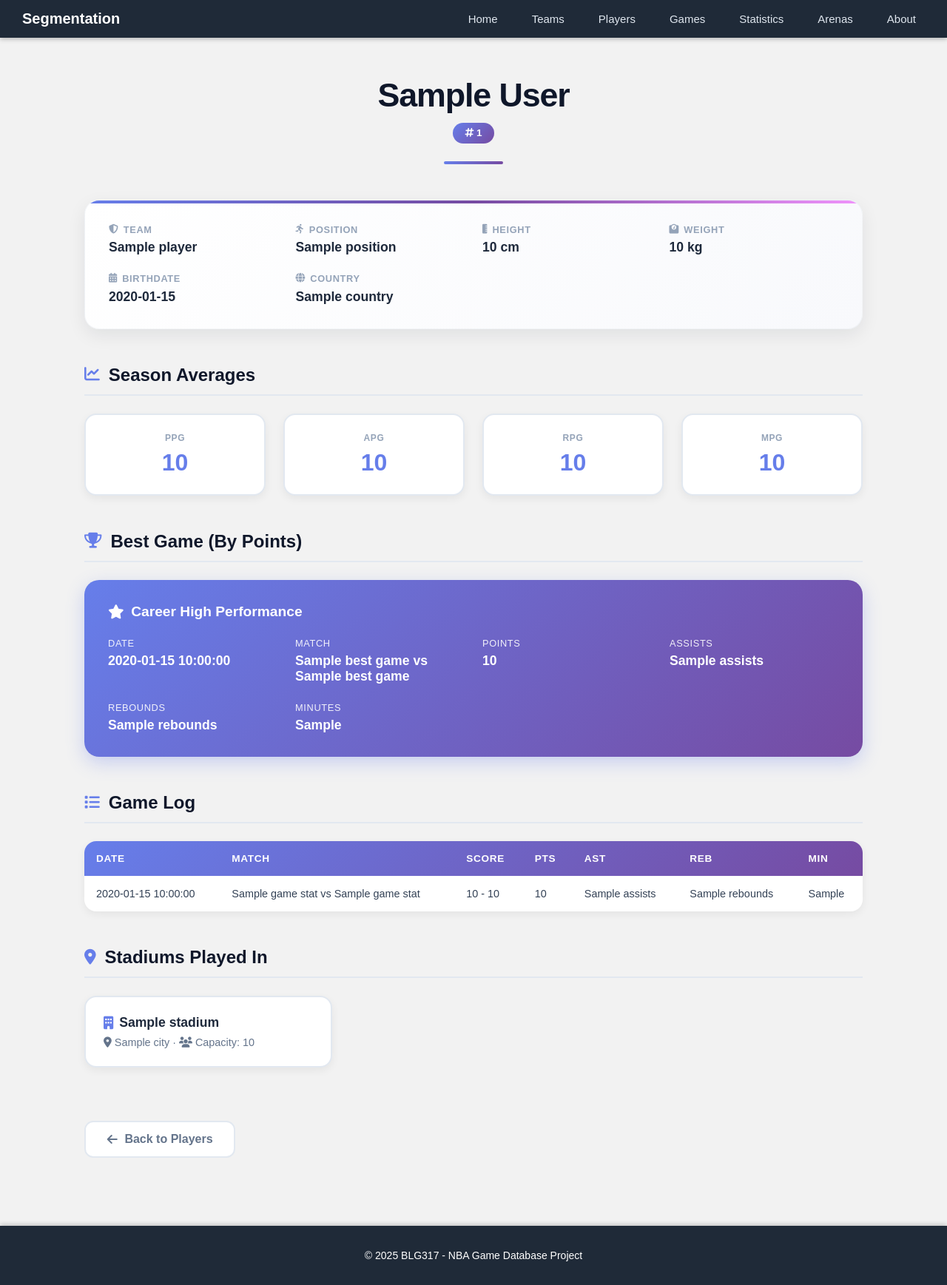
After one commit to wfatih/blg317e, a Flask app: template templates/players/player_view.html in a window 1280 px wide. The commit adds this page. Shown: the whole page at 74% size. Run offline with Flask 3, Linux system fonts and the light colour scheme; the template is opened without the code that fills it: most values are stand-ins (such as "Sample title", 1, 10 or a date in 2020).

Commit message:
oyuncu tekil sayfası eklendi

```diff
--- /dev/null
+++ b/templates/players/player_view.html
@@ -0,0 +1,539 @@
+{% extends "base.html" %}
+
+{% block content %}
+
+<style>
+/* ============================================
+   PLAYER VIEW - PREMIUM DESIGN
+============================================ */
+.player-view-container {
+    max-width: 1100px;
+    margin: 0 auto;
+    padding: 2rem 1.5rem;
+}
+
+/* Player Header */
+.player-header {
+    text-align: center;
+    margin-bottom: 3rem;
+    position: relative;
+}
+
+.player-header::after {
+    content: '';
+    display: block;
+    width: 80px;
+    height: 4px;
+    background: linear-gradient(90deg, #667eea 0%, #764ba2 100%);
+    margin: 1.5rem auto 0;
+    border-radius: 2px;
+}
+
+.player-name {
+    font-size: 2.8rem;
+    font-weight: 700;
+    color: #0f172a;
+    margin: 0;
+    letter-spacing: -0.025em;
+}
+
+.player-id-badge {
+    display: inline-block;
+    background: linear-gradient(135deg, #667eea 0%, #764ba2 100%);
+    color: white;
+    padding: 0.4rem 1rem;
+    border-radius: 20px;
+    font-size: 0.85rem;
+    font-weight: 600;
+    margin-top: 0.75rem;
+}
+
+/* Info Card */
+.player-info-card {
+    background: linear-gradient(135deg, #ffffff 0%, #f8f9fc 100%);
+    padding: 2rem;
+    border-radius: 20px;
+    box-shadow: 0 8px 24px rgba(15, 23, 42, 0.08);
+    border: 1px solid rgba(148, 163, 184, 0.1);
+    display: grid;
+    grid-template-columns: repeat(auto-fit, minmax(200px, 1fr));
+    gap: 1.5rem;
+    margin-bottom: 2.5rem;
+    position: relative;
+    overflow: hidden;
+}
+
+.player-info-card::before {
+    content: '';
+    position: absolute;
+    top: 0;
+    left: 0;
+    right: 0;
+    height: 4px;
+    background: linear-gradient(90deg, #667eea 0%, #764ba2 50%, #f093fb 100%);
+}
+
+.info-item {
+    display: flex;
+    flex-direction: column;
+    gap: 0.4rem;
+}
+
+.info-label {
+    font-size: 0.8rem;
+    text-transform: uppercase;
+    letter-spacing: 0.05em;
+    color: #94a3b8;
+    font-weight: 600;
+    display: flex;
+    align-items: center;
+    gap: 0.4rem;
+}
+
+.info-value {
+    font-size: 1.1rem;
+    font-weight: 600;
+    color: #1e293b;
+}
+
+/* Section Headers */
+.section-header {
+    font-size: 1.5rem;
+    font-weight: 700;
+    color: #0f172a;
+    margin: 3rem 0 1.5rem;
+    display: flex;
+    align-items: center;
+    gap: 0.75rem;
+    padding-bottom: 0.75rem;
+    border-bottom: 2px solid #e2e8f0;
+}
+
+.section-header i {
+    color: #667eea;
+    font-size: 1.3rem;
+}
+
+/* Stats Grid */
+.stats-grid {
+    display: grid;
+    grid-template-columns: repeat(auto-fit, minmax(150px, 1fr));
+    gap: 1.5rem;
+    margin-bottom: 2.5rem;
+}
+
+.stat-card {
+    background: white;
+    padding: 1.5rem;
+    border-radius: 16px;
+    box-shadow: 0 4px 12px rgba(0, 0, 0, 0.06);
+    border: 2px solid #e2e8f0;
+    text-align: center;
+    transition: all 0.3s ease;
+}
+
+.stat-card:hover {
+    transform: translateY(-4px);
+    box-shadow: 0 8px 20px rgba(102, 126, 234, 0.2);
+    border-color: #667eea;
+}
+
+.stat-label {
+    font-size: 0.75rem;
+    text-transform: uppercase;
+    letter-spacing: 0.05em;
+    color: #94a3b8;
+    font-weight: 600;
+    margin-bottom: 0.5rem;
+}
+
+.stat-value {
+    font-size: 2rem;
+    font-weight: 700;
+    color: #667eea;
+}
+
+/* Best Game Box */
+.best-game-box {
+    background: linear-gradient(135deg, #667eea 0%, #764ba2 100%);
+    color: white;
+    padding: 2rem;
+    border-radius: 20px;
+    box-shadow: 0 8px 24px rgba(102, 126, 234, 0.3);
+    margin-bottom: 2.5rem;
+}
+
+.best-game-header {
+    font-size: 1.2rem;
+    font-weight: 700;
+    margin-bottom: 1.5rem;
+    display: flex;
+    align-items: center;
+    gap: 0.6rem;
+}
+
+.best-game-grid {
+    display: grid;
+    grid-template-columns: repeat(auto-fit, minmax(180px, 1fr));
+    gap: 1.5rem;
+}
+
+.best-game-item {
+    display: flex;
+    flex-direction: column;
+    gap: 0.4rem;
+}
+
+.best-game-label {
+    font-size: 0.8rem;
+    opacity: 0.9;
+    text-transform: uppercase;
+    letter-spacing: 0.05em;
+}
+
+.best-game-value {
+    font-size: 1.1rem;
+    font-weight: 600;
+}
+
+.no-data-message {
+    text-align: center;
+    padding: 2rem;
+    color: #64748b;
+    font-style: italic;
+}
+
+/* Game Table */
+.game-table-container {
+    background: white;
+    border-radius: 16px;
+    box-shadow: 0 4px 12px rgba(0, 0, 0, 0.06);
+    overflow: hidden;
+    margin-bottom: 2.5rem;
+}
+
+.game-table {
+    width: 100%;
+    border-collapse: collapse;
+}
+
+.game-table thead {
+    background: linear-gradient(135deg, #667eea 0%, #764ba2 100%);
+    color: white;
+}
+
+.game-table th {
+    padding: 1rem;
+    text-align: left;
+    font-weight: 600;
+    font-size: 0.85rem;
+    text-transform: uppercase;
+    letter-spacing: 0.05em;
+}
+
+.game-table tbody tr {
+    border-bottom: 1px solid #e2e8f0;
+    transition: background 0.2s ease;
+}
+
+.game-table tbody tr:hover {
+    background: #f8fafc;
+}
+
+.game-table td {
+    padding: 1rem;
+    color: #334155;
+    font-size: 0.9rem;
+}
+
+.game-table tbody tr:last-child {
+    border-bottom: none;
+}
+
+/* Stadium List */
+.stadium-grid {
+    display: grid;
+    grid-template-columns: repeat(auto-fill, minmax(300px, 1fr));
+    gap: 1.5rem;
+    margin-bottom: 2.5rem;
+}
+
+.stadium-card {
+    background: white;
+    padding: 1.5rem;
+    border-radius: 16px;
+    box-shadow: 0 4px 12px rgba(0, 0, 0, 0.06);
+    border: 2px solid #e2e8f0;
+    transition: all 0.3s ease;
+}
+
+.stadium-card:hover {
+    transform: translateY(-4px);
+    box-shadow: 0 8px 20px rgba(102, 126, 234, 0.15);
+    border-color: #667eea;
+}
+
+.stadium-name {
+    font-size: 1.1rem;
+    font-weight: 700;
+    color: #1e293b;
+    margin-bottom: 0.5rem;
+    display: flex;
+    align-items: center;
+    gap: 0.5rem;
+}
+
+.stadium-name i {
+    color: #667eea;
+}
+
+.stadium-details {
+    color: #64748b;
+    font-size: 0.9rem;
+}
+
+/* Back Button */
+.btn-back {
+    display: inline-flex;
+    align-items: center;
+    gap: 0.6rem;
+    padding: 0.85rem 1.8rem;
+    background: white;
+    color: #64748b;
+    text-decoration: none;
+    border: 2px solid #e2e8f0;
+    border-radius: 12px;
+    font-weight: 600;
+    transition: all 0.3s ease;
+    margin-top: 2rem;
+}
+
+.btn-back:hover {
+    background: #f8fafc;
+    border-color: #cbd5e1;
+    transform: translateX(-4px);
+    color: #475569;
+}
+
+/* Responsive */
+@media (max-width: 768px) {
+    .player-name {
+        font-size: 2rem;
+    }
+
+    .player-info-card {
+        grid-template-columns: 1fr;
+        padding: 1.5rem;
+    }
+
+    .stats-grid {
+        grid-template-columns: repeat(2, 1fr);
+    }
+
+    .best-game-grid {
+        grid-template-columns: 1fr;
+    }
+
+    .game-table-container {
+        overflow-x: auto;
+    }
+
+    .game-table {
+        min-width: 600px;
+    }
+
+    .stadium-grid {
+        grid-template-columns: 1fr;
+    }
+}
+</style>
+
+<link rel="stylesheet" href="https://cdnjs.cloudflare.com/ajax/libs/font-awesome/6.4.0/css/all.min.css">
+
+<div class="player-view-container">
+
+    <!-- PLAYER HEADER -->
+    <div class="player-header">
+        <h1 class="player-name">{{ player.full_name }}</h1>
+        <div class="player-id-badge">
+            <i class="fas fa-hashtag"></i> {{ player.player_id }}
+        </div>
+    </div>
+
+    <!-- PLAYER INFO CARD -->
+    <div class="player-info-card">
+        <div class="info-item">
+            <div class="info-label">
+                <i class="fas fa-shield-alt"></i> Team
+            </div>
+            <div class="info-value">{{ player.team_name or "—" }}</div>
+        </div>
+        <div class="info-item">
+            <div class="info-label">
+                <i class="fas fa-running"></i> Position
+            </div>
+            <div class="info-value">{{ player.position or "—" }}</div>
+        </div>
+        <div class="info-item">
+            <div class="info-label">
+                <i class="fas fa-ruler-vertical"></i> Height
+            </div>
+            <div class="info-value">{{ player.height_cm }} cm</div>
+        </div>
+        <div class="info-item">
+            <div class="info-label">
+                <i class="fas fa-weight"></i> Weight
+            </div>
+            <div class="info-value">{{ player.weight_kg }} kg</div>
+        </div>
+        <div class="info-item">
+            <div class="info-label">
+                <i class="fas fa-calendar-alt"></i> Birthdate
+            </div>
+            <div class="info-value">{{ player.birthdate or "—" }}</div>
+        </div>
+        <div class="info-item">
+            <div class="info-label">
+                <i class="fas fa-globe"></i> Country
+            </div>
+            <div class="info-value">{{ player.country or "—" }}</div>
+        </div>
+    </div>
+
+    <!-- SEASON AVERAGES -->
+    <h2 class="section-header">
+        <i class="fas fa-chart-line"></i>
+        Season Averages
+    </h2>
+    <div class="stats-grid">
+        <div class="stat-card">
+            <div class="stat-label">PPG</div>
+            <div class="stat-value">{{ avg_stats.avg_points | round(1) if avg_stats.avg_points else 0 }}</div>
+        </div>
+        <div class="stat-card">
+            <div class="stat-label">APG</div>
+            <div class="stat-value">{{ avg_stats.avg_assists | round(1) if avg_stats.avg_assists else 0 }}</div>
+        </div>
+        <div class="stat-card">
+            <div class="stat-label">RPG</div>
+            <div class="stat-value">{{ avg_stats.avg_rebounds | round(1) if avg_stats.avg_rebounds else 0 }}</div>
+        </div>
+        <div class="stat-card">
+            <div class="stat-label">MPG</div>
+            <div class="stat-value">{{ avg_stats.avg_minutes | round(1) if avg_stats.avg_minutes else 0 }}</div>
+        </div>
+    </div>
+
+    <!-- BEST GAME -->
+    <h2 class="section-header">
+        <i class="fas fa-trophy"></i>
+        Best Game (By Points)
+    </h2>
+    {% if best_game %}
+    <div class="best-game-box">
+        <div class="best-game-header">
+            <i class="fas fa-star"></i>
+            Career High Performance
+        </div>
+        <div class="best-game-grid">
+            <div class="best-game-item">
+                <div class="best-game-label">Date</div>
+                <div class="best-game-value">{{ best_game.game_date }}</div>
+            </div>
+            <div class="best-game-item">
+                <div class="best-game-label">Match</div>
+                <div class="best-game-value">{{ best_game.home_team_name }} vs {{ best_game.away_team_name }}</div>
+            </div>
+            <div class="best-game-item">
+                <div class="best-game-label">Points</div>
+                <div class="best-game-value">{{ best_game.points }}</div>
+            </div>
+            <div class="best-game-item">
+                <div class="best-game-label">Assists</div>
+                <div class="best-game-value">{{ best_game.assists }}</div>
+            </div>
+            <div class="best-game-item">
+                <div class="best-game-label">Rebounds</div>
+                <div class="best-game-value">{{ best_game.rebounds }}</div>
+            </div>
+            <div class="best-game-item">
+                <div class="best-game-label">Minutes</div>
+                <div class="best-game-value">{{ best_game.minutes_played }}</div>
+            </div>
+        </div>
+    </div>
+    {% else %}
+    <p class="no-data-message">No game stats available.</p>
+    {% endif %}
+
+    <!-- GAME LOG TABLE -->
+    <h2 class="section-header">
+        <i class="fas fa-list"></i>
+        Game Log
+    </h2>
+    {% if game_stats %}
+    <div class="game-table-container">
+        <table class="game-table">
+            <thead>
+                <tr>
+                    <th>Date</th>
+                    <th>Match</th>
+                    <th>Score</th>
+                    <th>PTS</th>
+                    <th>AST</th>
+                    <th>REB</th>
+                    <th>MIN</th>
+                </tr>
+            </thead>
+            <tbody>
+                {% for g in game_stats %}
+                <tr>
+                    <td>{{ g.game_date }}</td>
+                    <td>{{ g.home_team_name }} vs {{ g.away_team_name }}</td>
+                    <td>{{ g.home_team_score }} - {{ g.away_team_score }}</td>
+                    <td>{{ g.points }}</td>
+                    <td>{{ g.assists }}</td>
+                    <td>{{ g.rebounds }}</td>
+                    <td>{{ g.minutes_played }}</td>
+                </tr>
+                {% endfor %}
+            </tbody>
+        </table>
+    </div>
+    {% else %}
+    <p class="no-data-message">No games found for this player.</p>
+    {% endif %}
+
+    <!-- STADIUMS PLAYED -->
+    <h2 class="section-header">
+        <i class="fas fa-map-marker-alt"></i>
+        Stadiums Played In
+    </h2>
+    {% if stadiums %}
+    <div class="stadium-grid">
+        {% for s in stadiums %}
+        <div class="stadium-card">
+            <div class="stadium-name">
+                <i class="fas fa-building"></i>
+                {{ s.stadium_name }}
+            </div>
+            <div class="stadium-details">
+                <i class="fas fa-location-dot"></i> {{ s.city }} ·
+                <i class="fas fa-users"></i> Capacity: {{ s.capacity }}
+            </div>
+        </div>
+        {% endfor %}
+    </div>
+    {% else %}
+    <p class="no-data-message">No stadium data found.</p>
+    {% endif %}
+
+    <!-- BACK BUTTON -->
+    <a href="/players" class="btn-back">
+        <i class="fas fa-arrow-left"></i>
+        Back to Players
+    </a>
+
+</div>
+
+{% endblock %}
```
Also changed, not shown: routes/players_routes.py (+89 -0 lines), static/players/list-css/table.css (+25 -0 lines), templates/players/list-components/table.html (+9 -3 lines).
